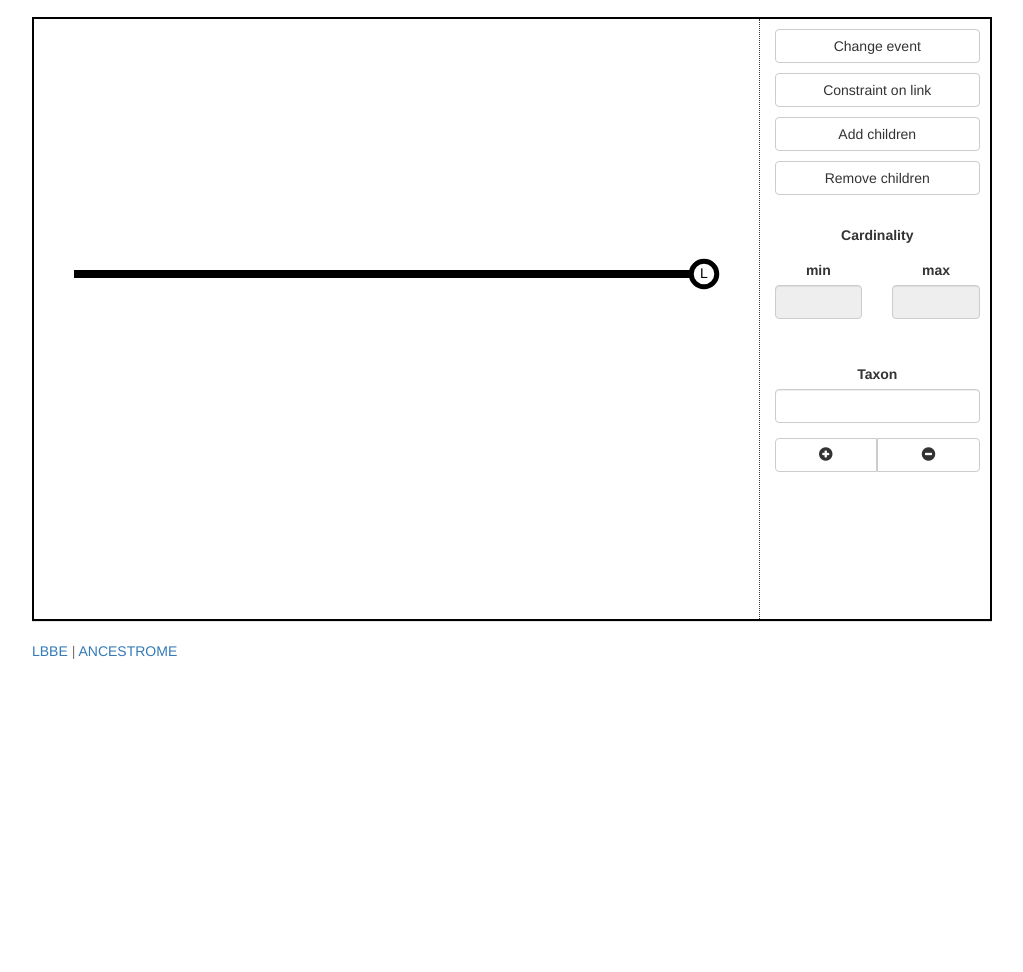
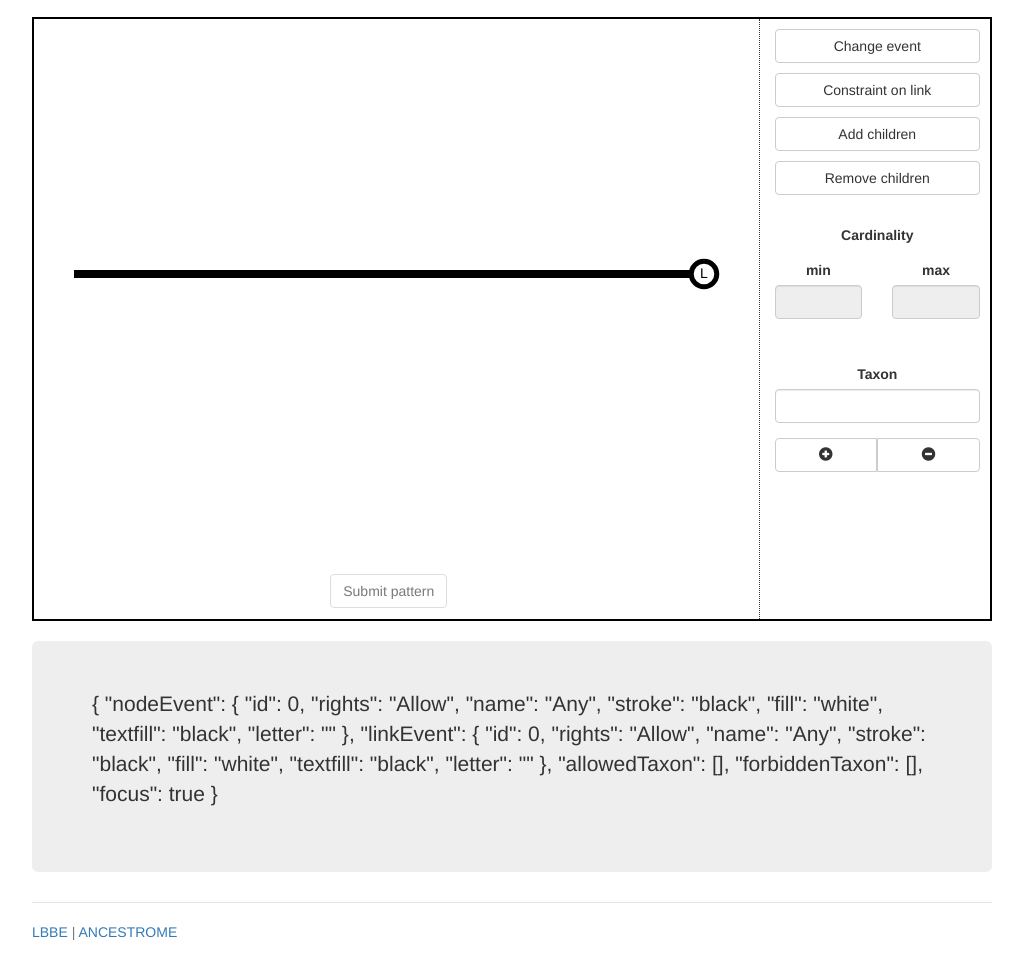
Before and after one commit to Gouayave/TPS, a website: page index.html in a window 1280 px wide. Shown: the part 90-1062 px from the top of the page, without its empty margins (128-1151 px from the left). Before the commit the page ends 800 px from the top, so only its background shows below. Drawn offline with nearby package versions, Linux system fonts and the light colour scheme; files that its build step writes are made by us from their sources; files whose address does not match are found by name.

Commit message:
Manage request and add button submit

```diff
--- a/index.html
+++ b/index.html
@@ -65,6 +65,7 @@
             <div class="svg">
 
             </div>
+             <a href="#" class="btn btn-default disabled">Submit pattern</a>
           </div>
 
           <div class="col-xs-3" id="detail">
@@ -129,19 +130,37 @@
         </div>
         </div>
       </div>
+      <br>
+      <div class="container">
+        <div class="row show-grid">
+          <div class="col-xs-12">
+            <div class="jumbotron">
+              <p id="cypher">
 
-
+              </p>
+            </div>
+          </div>
+        </div>
+      </div>
       <footer class="footer">
         <p><a href="https://lbbe.univ-lyon1.fr/">LBBE</a> | <a href="http://ancestrome.univ-lyon1.fr/">ANCESTROME</a></p>
       </footer>
+    </div> <!-- /container -->
 
-    </div> <!-- /container -->
+
+
 
 
     <!-- IE10 viewport hack for Surface/desktop Windows 8 bug -->
     <script src="./assets/ie10-viewport-bug-workaround.js"></script>
     <!-- Code application -->
     <script src="./node_modules/d3/build/d3.min.js" charset="utf-8"></script>
+
+    <script type="text/javascript">
+      function createCypherRequest() {
+
+      }
+    </script>
 
     <script type="text/javascript">
       //View//
@@ -588,7 +607,7 @@
             return d.target.data.linkEvent.letter;
           });
 
-
+        updateCypher();
       }
       computeAndDraw();
 
@@ -617,6 +636,7 @@
       //Add child to treeNode
       function removeChildren () {
         if(focusNode.children){
+          focusNode.nodeEvent = events[0];
           focusNode.children = undefined;
         }
         computeAndDraw();
@@ -735,6 +755,11 @@
         computeAndDraw();
       }
 
+      function updateCypher() {
+        $('#cypher').html(JSON.stringify(firstNode,null,1));
+      }
+
     </script>
 
-</body></html>
+  </body>
+</html>
```
Lines whose indentation alone changed are shown as unchanged.
